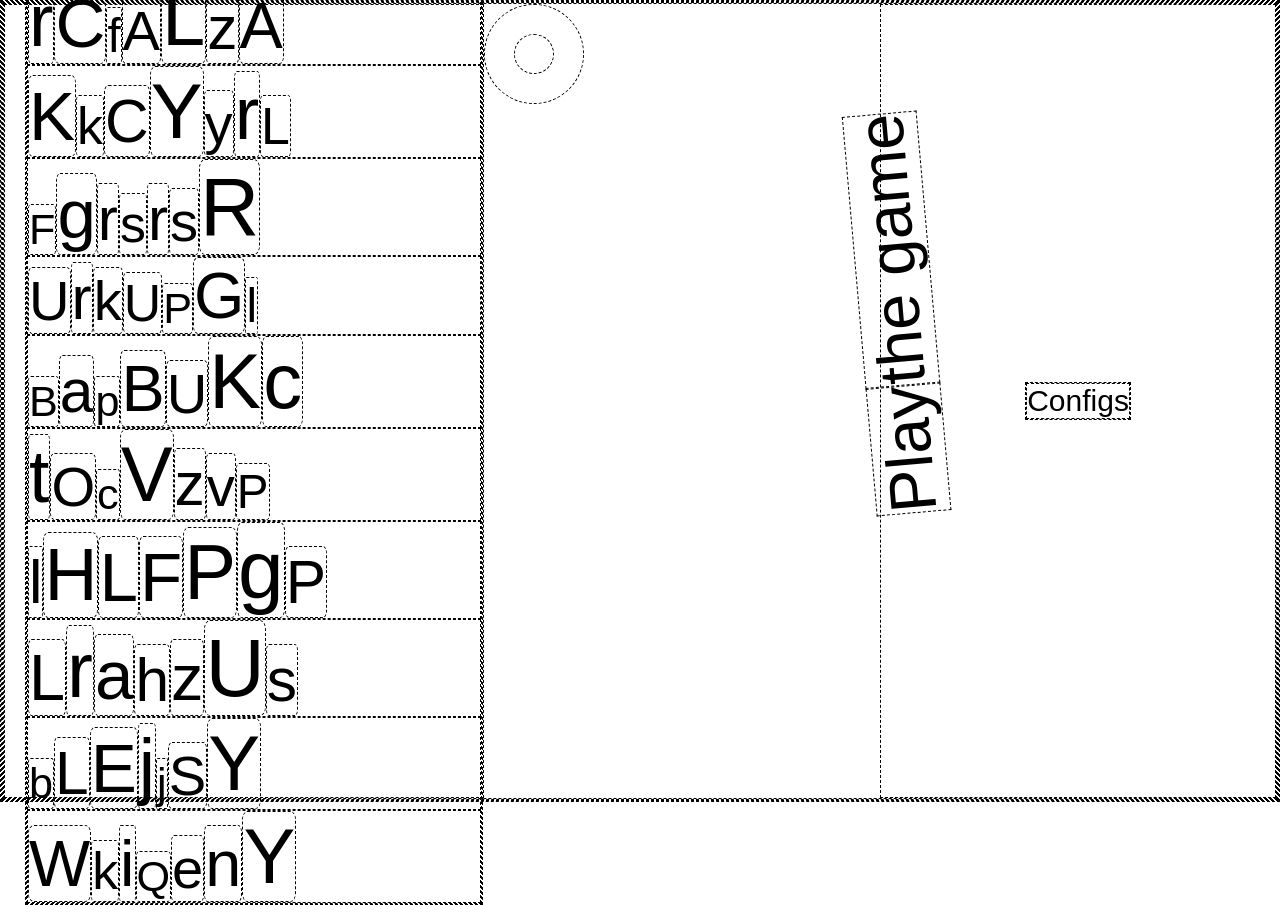
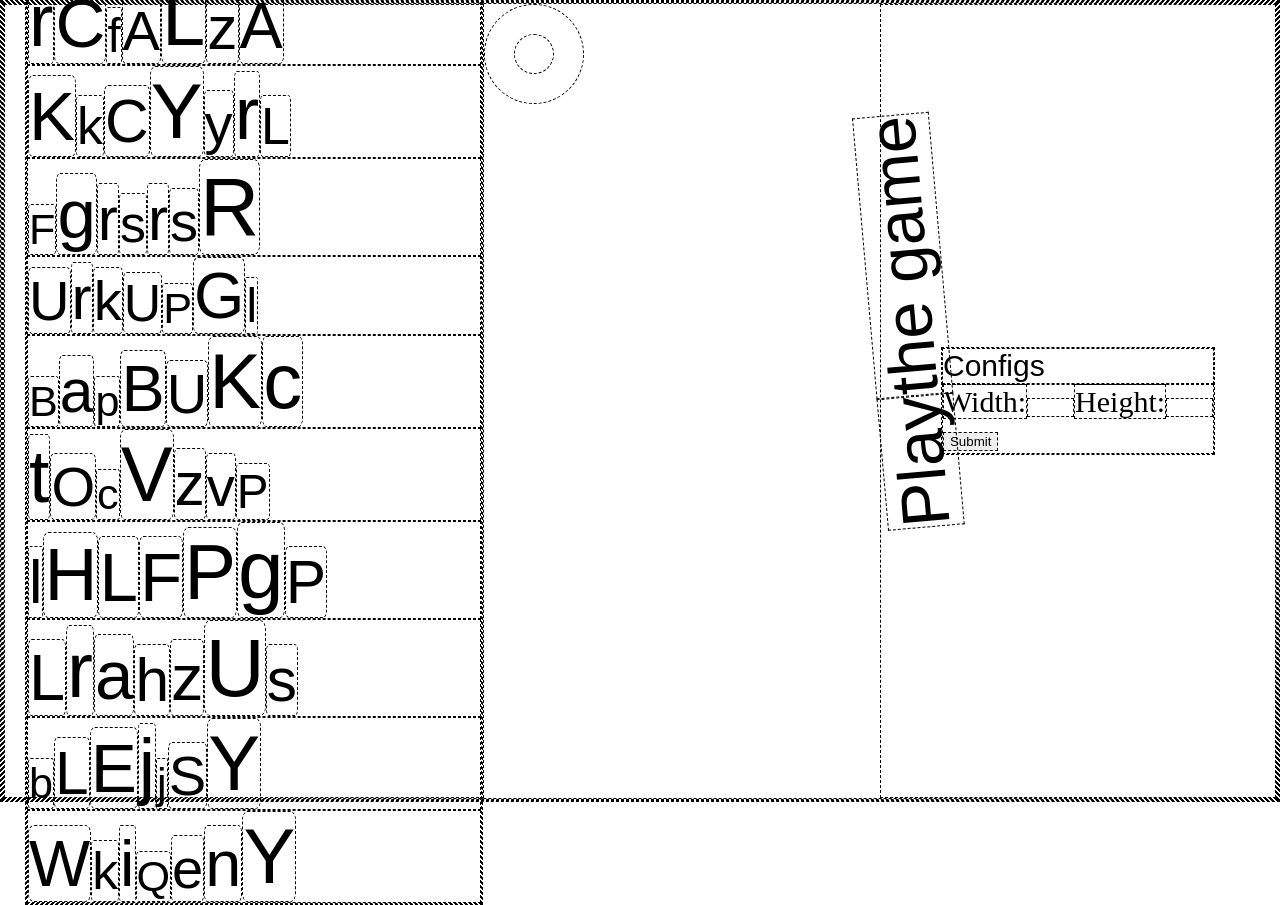
Before and after one commit to chamale-rac/amaze, a React (Vite) app: page / in a window 1280 px wide. Built offline with nearby package versions, Linux system fonts and the light colour scheme; a web font is replaced by a local one.

Commit message:
minor changes

```diff
--- a/src/components/Form.jsx
+++ b/src/components/Form.jsx
@@ -4,7 +4,15 @@ import * as styles from '@styles/form.module.css'
 function Form() {
   return (
     <div className={styles.container}>
-      <div>Configs</div>
+      <div className={styles.title}>Configs</div>
+      <form>
+        <label>Width:</label>
+        <input type="number" id="w_number" name="w_number" min="4" max="100" />
+        <label>Height:</label>
+        <input type="number" id="h_number" name="h_number" min="4" max="100" />
+        <br />
+        <input type="submit" value="Submit" />
+      </form>
     </div>
   )
 }
--- a/src/styles/button.module.css
+++ b/src/styles/button.module.css
@@ -7,7 +7,7 @@
 .container div {
     position: absolute;
     font-family: 'Pixel Gaming', sans-serif;
-    font-size: 65px;
+    font-size: 67px;
     transform-origin: 100% 100%;
     transform: rotate(-95deg);
     border-style: none;
--- a/src/styles/form.module.css
+++ b/src/styles/form.module.css
@@ -1,3 +1,18 @@
-.container div {
+.container .title {
     font-family: 'Cartoon Queen', sans-serif;
 }
+
+.container form input {
+    outline: none;
+}
+
+.container form input::-webkit-outer-spin-button,
+.container form input::-webkit-inner-spin-button {
+    -webkit-appearance: none;
+    margin: 0;
+}
+
+/* Firefox */
+.container form input[type=number] {
+    -moz-appearance: textfield;
+}
```
